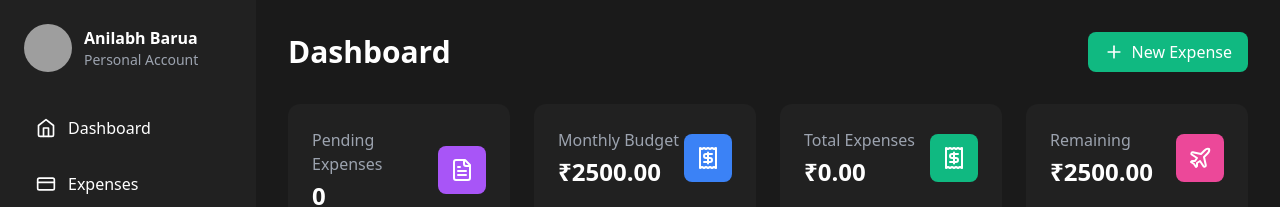
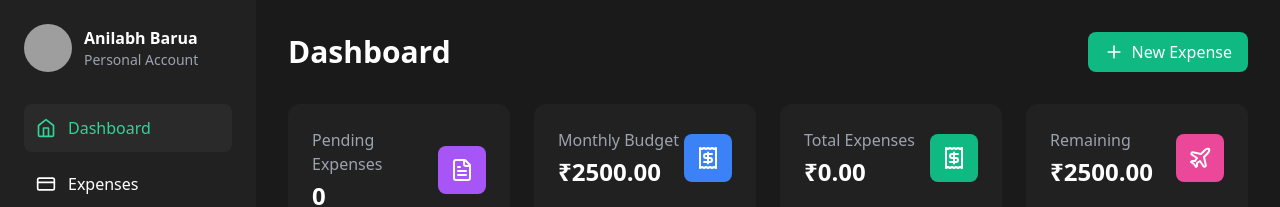
Before and after one commit to AnilabhBarua/Expensia, a React (Vite) app: page /dashboard in a window 1280 px wide. Shown: the top 207 px of the page. Built offline with nearby package versions, Linux system fonts and the light colour scheme; grey boxes are pictures that could not be loaded.

Commit message:
fixed navigation issue

```diff
--- a/src/components/Sidebar.tsx
+++ b/src/components/Sidebar.tsx
@@ -24,7 +24,7 @@ const Sidebar = () => {
 
       <nav className="space-y-2">
         <NavLink
-          to="/"
+          to="/dashboard"
           className={({ isActive }) =>
             `flex items-center space-x-3 p-3 rounded-lg transition-colors ${
               isActive ? 'bg-[#2a2a2a] text-emerald-400' : 'hover:bg-[#2a2a2a]'
```
